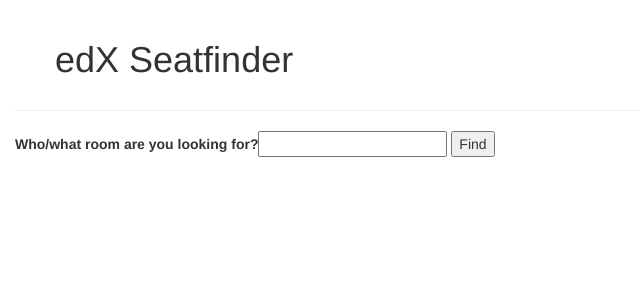
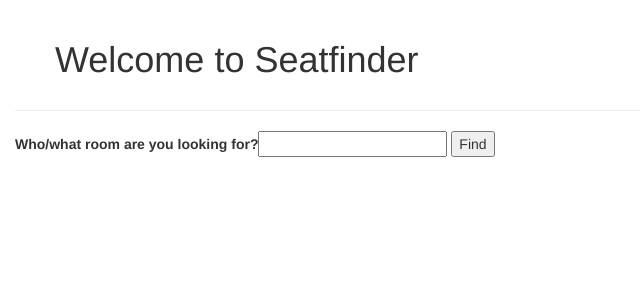
Before and after one commit to edx/seatfinder, a Django app: page /find_a_seat/ in a window 1280 px wide. Shown: the top 300 px of the page, without its empty margins (0-640 px from the left). Run offline with Django 3.2, Linux system fonts and the light colour scheme; some libraries are stand-ins or nearby versions.

Commit message:
Removing edx from heading

```diff
--- a/seatfinder/templates/name.html
+++ b/seatfinder/templates/name.html
@@ -1,7 +1,7 @@
 {% load static %}
 <html>
     <head>
-        <title>edX Seatfinder</title>
+        <title>Welcome to Seatfinder</title>
         <link rel="stylesheet" href="//maxcdn.bootstrapcdn.com/bootstrap/3.2.0/css/bootstrap.min.css">
         <link rel="stylesheet" href="//maxcdn.bootstrapcdn.com/bootstrap/3.2.0/css/bootstrap-theme.min.css">
         <link rel="stylesheet" href="{% static 'css/seatfinder.css' %}">
@@ -9,7 +9,7 @@
 
     <body>
         <div class="page-header">
-            <h1>edX Seatfinder</h1>
+            <h1>Welcome to Seatfinder</h1>
         </div>
         <form id='main-form' action="/find_a_seat/" method="post">
             {% csrf_token %}
```
